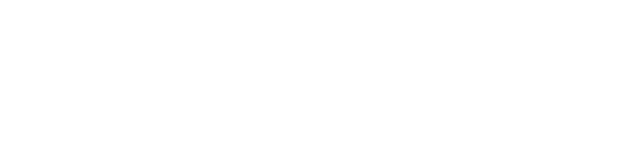
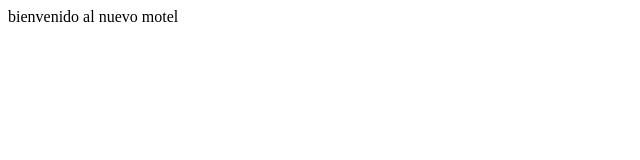
Before and after one commit to johanzcs/EJEMPLOMOTEL, a plain HTML site: page index.html in a window 1280 px wide. Shown: the whole page, without its empty margins (0-640 px from the left). Drawn offline with Linux system fonts and the light colour scheme.

Commit message:
Update index.html

```diff
--- a/index.html
+++ b/index.html
@@ -1,4 +1,8 @@
 <html>
   <head>
-    <tittle> </tittle>
+    <tittle> bienvenido al nuevo motel </tittle>
   </head>
+  <body>
+
+  </body>
+</html>
```
